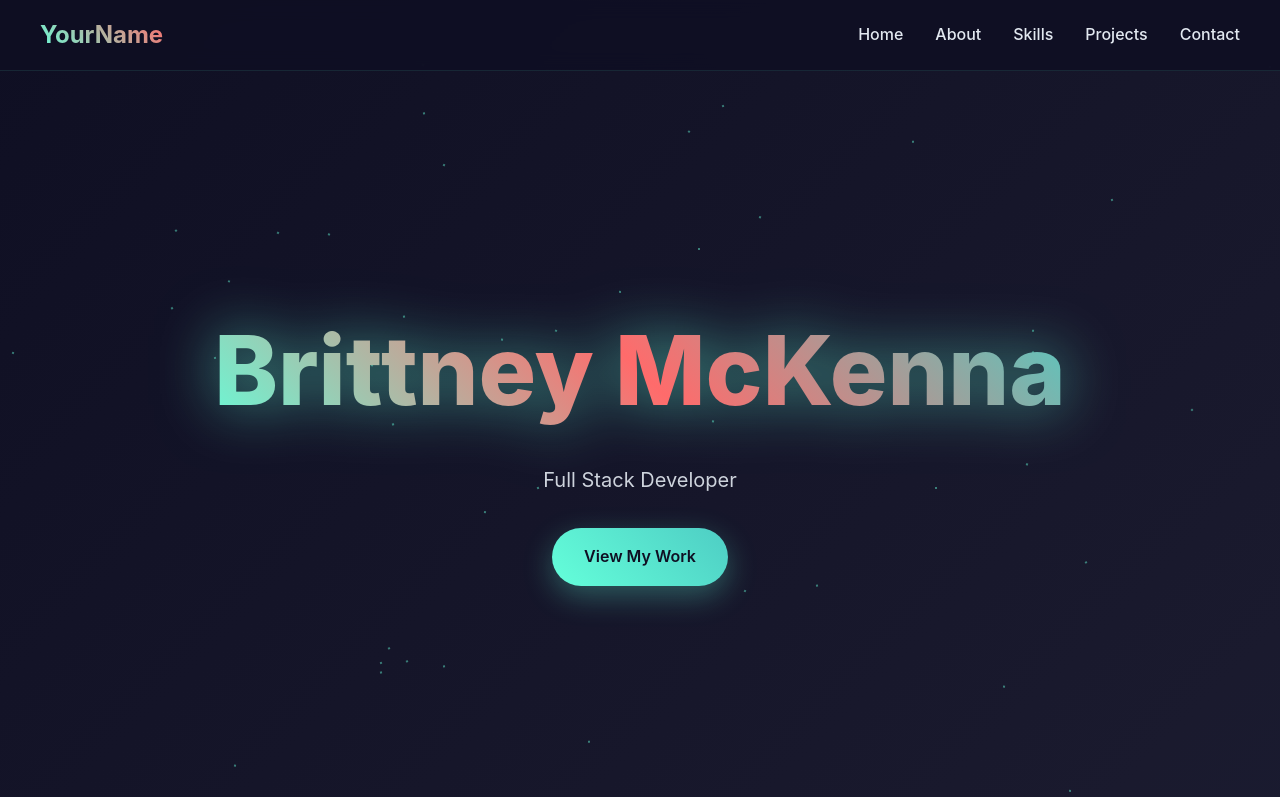
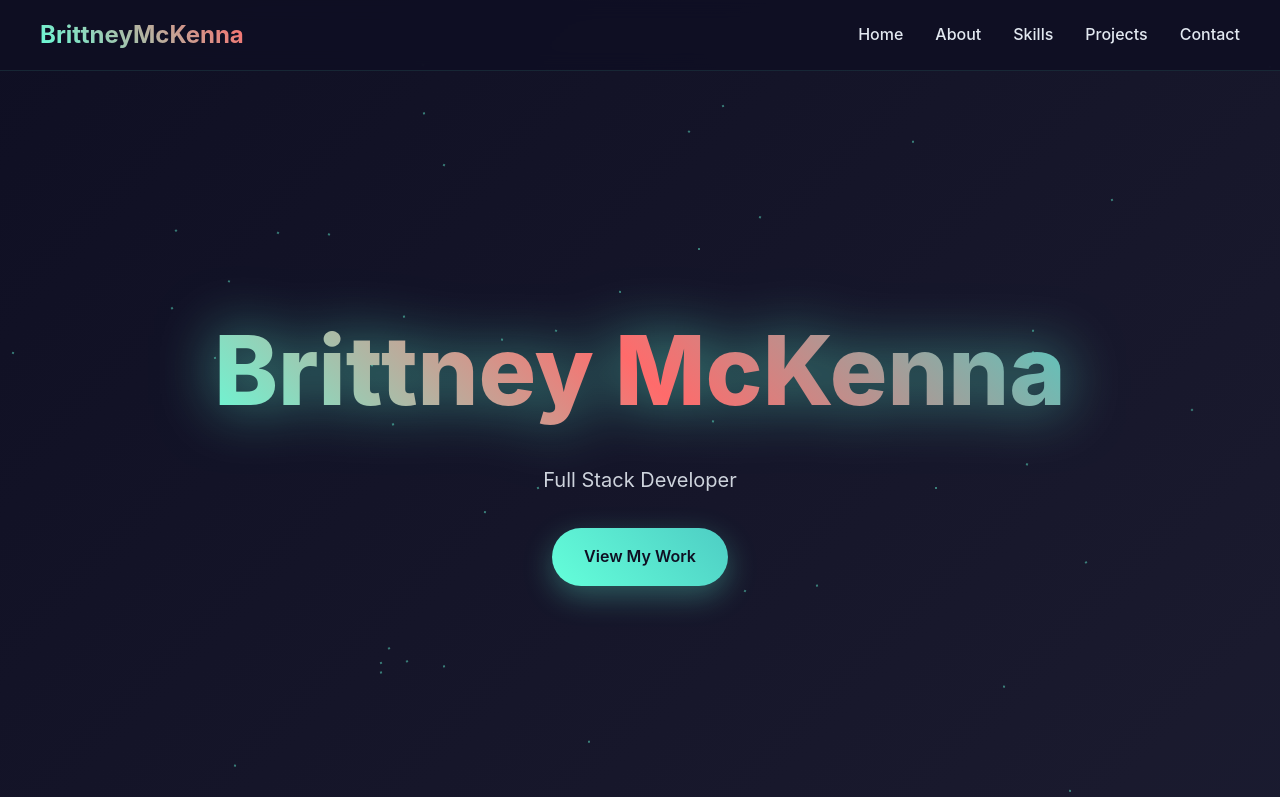
Before and after one commit to bwall44/bwall44.github.io, a plain HTML site: page index.html in a window 1280 px wide. Shown: the top 797 px of the page. Drawn offline with Linux system fonts and the light colour scheme.

Commit message:
Update index.html

```diff
--- a/index.html
+++ b/index.html
@@ -403,7 +403,7 @@
     <!-- Header -->
     <header>
         <nav>
-            <div class="logo">YourName</div>
+            <div class="logo">BrittneyMcKenna</div>
             <ul class="nav-links">
                 <li><a href="#home">Home</a></li>
                 <li><a href="#about">About</a></li>
```
